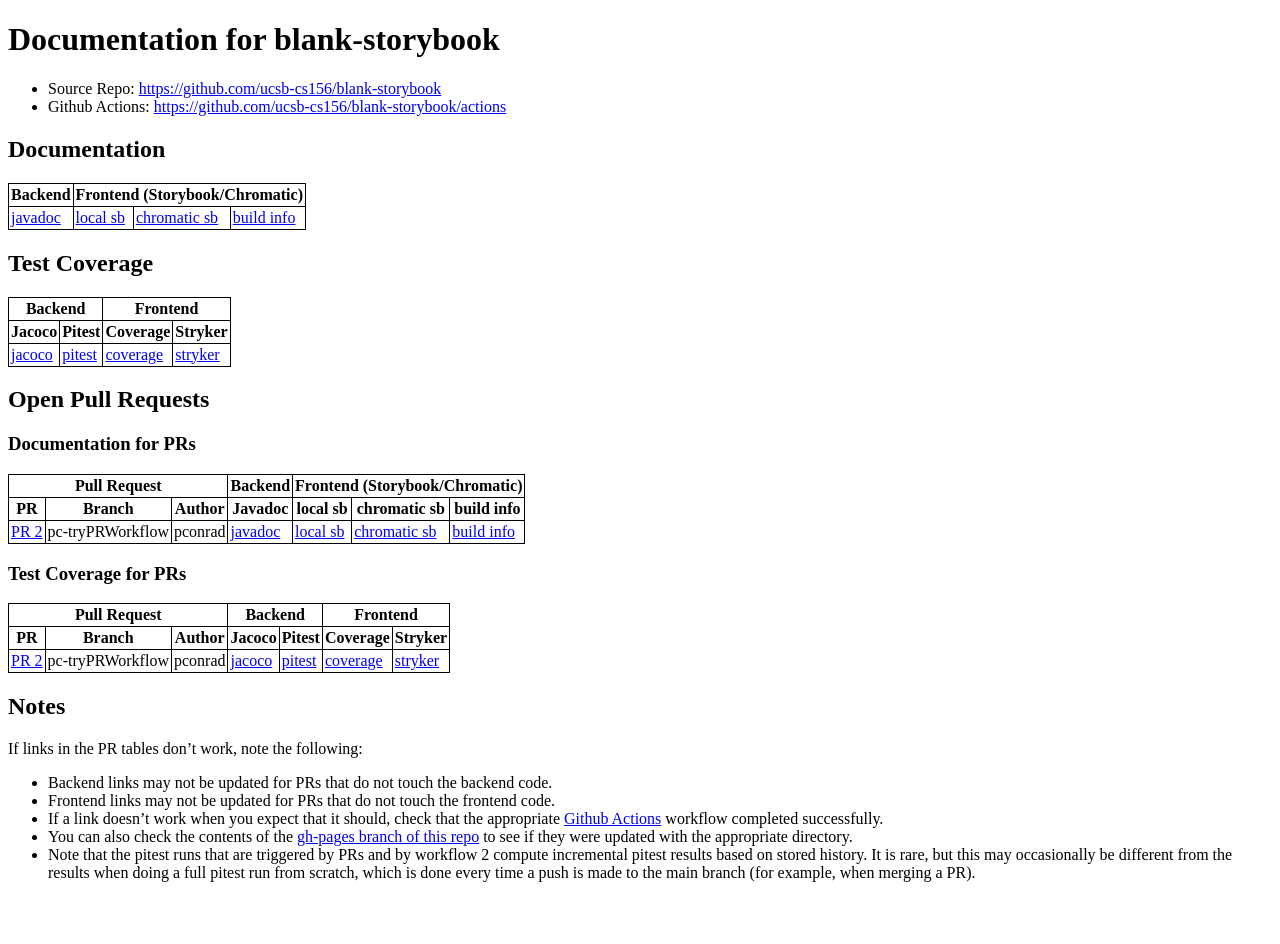
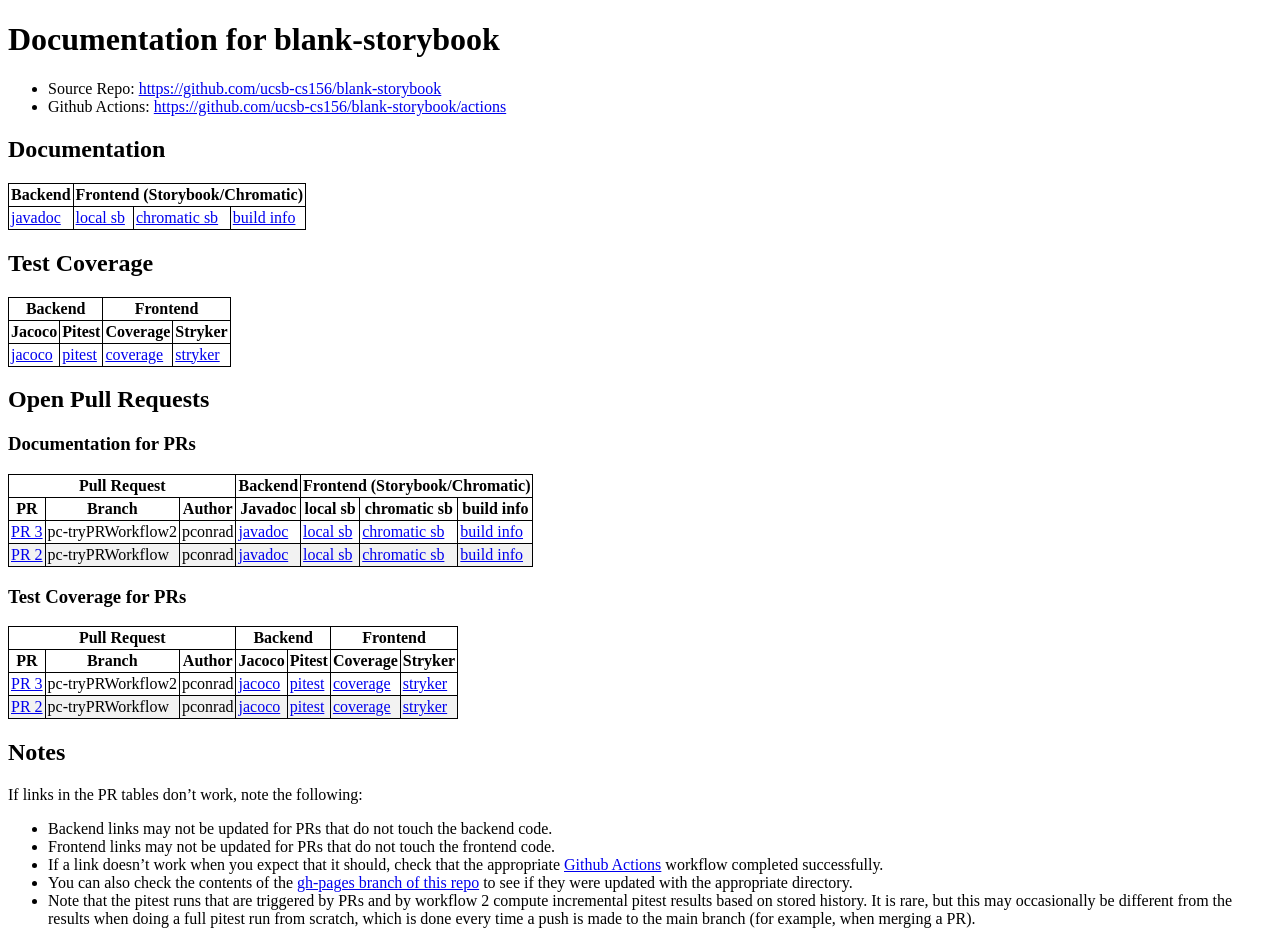
Before and after one commit to ucsb-cs156/blank-storybook, a Jekyll site: the page built from index.md, in a window 1280 px wide. Built offline with Jekyll 4.4.1, drawn with Linux system fonts in a browser that asks for light colours; our own code applies the rules of GitHub Pages for plain Markdown files; before the commit the page ends 900 px from its top, so only the background shows below that.

Commit message:
Deploying to gh-pages from @ ucsb-cs156/blank-storybook@f0a4c52274b7643cb68088d8c8422387bb27d170 🚀

```diff
--- a/_config.yml
+++ b/_config.yml
@@ -23,4 +23,4 @@ repo_name: "TBD"
 repo: ucsb-cs156/blank-storybook
 owner: ucsb-cs156
 repo_name: blank-storybook
-pull_requests: [{"author":{"id":"MDQ6VXNlcjExMTkwMTc=","is_bot":false,"login":"pconrad","name":"Phill Conrad"},"headRefName":"pc-tryPRWorkflow","number":2,"title":"pc - cleanup versions of Github Actions steps","url":"https://github.com/ucsb-cs156/blank-storybook/pull/2"}]
+pull_requests: [{"author":{"id":"MDQ6VXNlcjExMTkwMTc=","is_bot":false,"login":"pconrad","name":"Phill Conrad"},"headRefName":"pc-tryPRWorkflow2","number":3,"title":"Pc try pr workflow2","url":"https://github.com/ucsb-cs156/blank-storybook/pull/3"},{"author":{"id":"MDQ6VXNlcjExMTkwMTc=","is_bot":false,"login":"pconrad","name":"Phill Conrad"},"headRefName":"pc-tryPRWorkflow","number":2,"title":"pc - cleanup versions of Github Actions steps","url":"https://github.com/ucsb-cs156/blank-storybook/pull/2"}]
```
